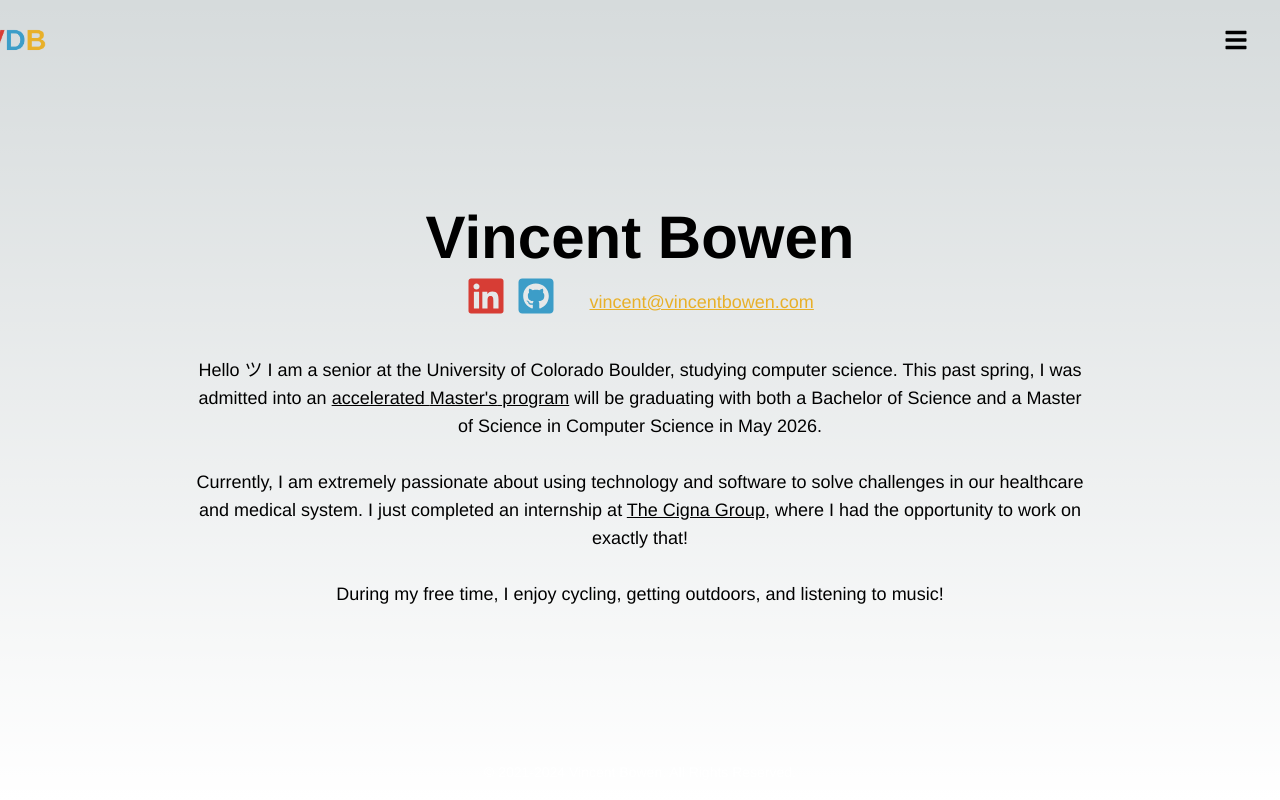
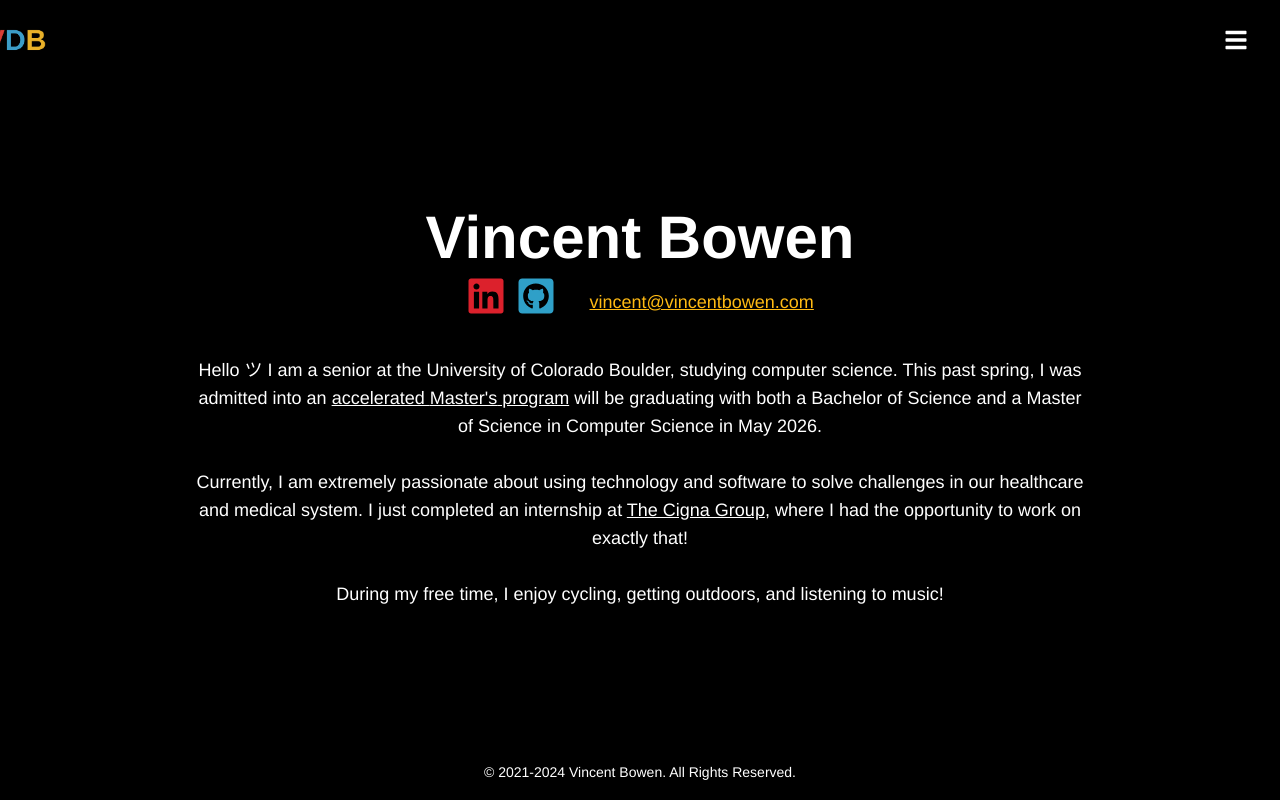
Before and after one commit to vincedbowen/vincedbowen.github.io, a Next.js app: page /about in a window 1280 px wide. Built offline with nearby package versions, Linux system fonts and the light colour scheme.

Commit message:
fixing color and removing light mode

```diff
--- a/app/components/Navbar.js
+++ b/app/components/Navbar.js
@@ -35,8 +35,8 @@ export function WiggleMenu() {
             <MenuButton className="group relative flex rounded-full bg-gray-800 text-sm">
                 <span className="absolute -inset-1.5" />
                 <span className="sr-only">Open user menu</span>
-                <FaBars aria-hidden="true" className="block h-6 w-auto group-data-[open]:hidden"/>
-                <FaTimes aria-hidden="true" className="hidden h-6 w-auto group-data-[open]:block" />
+                <FaBars aria-hidden="true" className="block h-6 w-auto group-data-[open]:hidden fill-white"/>
+                <FaTimes aria-hidden="true" className="hidden h-6 w-auto group-data-[open]:block fill-white" />
             </MenuButton>
         </motion.div>
     );
@@ -66,12 +66,12 @@ export default function Navbar() {
                 className="absolute right-0 z-10 mt-2 w-48 origin-top-right rounded-md bg-white py-1 shadow-lg ring-1 ring-black ring-opacity-5 transition focus:outline-none data-[closed]:scale-95 data-[closed]:transform data-[closed]:opacity-0 data-[enter]:duration-100 data-[leave]:duration-75 data-[enter]:ease-out data-[leave]:ease-in"
               >
                 <MenuItem>
-                  <Link href="/resume" className="block px-4 py-2 text-sm text-gray-700 data-[focus]:bg-gray-100 text-black">
+                  <Link href="/resume" className="block px-4 py-2 text-sm text-gray-700 data-[focus]:bg-gray-100 text-black hover:underline">
                     Resume
                   </Link>
                 </MenuItem>
                 <MenuItem>
-                  <Link href="/colophon" className="block px-4 py-2 text-sm text-gray-700 data-[focus]:bg-gray-100 text-black">
+                  <Link href="/colophon" className="block px-4 py-2 text-sm text-gray-700 data-[focus]:bg-gray-100 text-black hover:underline">
                     Colophon
                   </Link>
                 </MenuItem>
--- a/app/globals.css
+++ b/app/globals.css
@@ -18,13 +18,13 @@
 
 body {
   color: rgb(var(--foreground-rgb));
-  background: linear-gradient(
-      to bottom,
-      transparent,
-      rgb(var(--background-end-rgb))
-    )
-    rgb(var(--background-start-rgb));
+  background: black;
 }
+
+p, text, h1, td {
+  color: white;
+}
+
 
 @layer utilities {
   .text-balance {
--- a/app/layout.js
+++ b/app/layout.js
@@ -10,11 +10,11 @@ export const metadata = {
 
 export default function RootLayout({ children }) {
   return (
-    <html lang="en">
+    <html lang="en" className="dark">
       <head>
         <link rel="icon" href="/vdbHome.png" />
       </head>
-      <body className={arimo.className}>{children}</body>
+      <body className={arimo.className }>{children}</body>
     </html>
   );
 }
--- a/tailwind.config.js
+++ b/tailwind.config.js
@@ -5,32 +5,20 @@ module.exports = {
     "./components/**/*.{js,ts,jsx,tsx,mdx}",
     "./app/**/*.{js,ts,jsx,tsx,mdx}",
   ],
-  darkMode: {
+  darkMode: 'class',
+  theme: {
+    extend: {
+    },
     colors: {
-      'red': '#D73D35',
+      'red': '#dc212c',
       'brown': '#71553D',
-      'yellow': '#E8B029',
+      'yellow': '#ffba13',
       'navy': '#173952',
       'black': '#0C0C0C',
       'white': '#FFFFFF',
       'pink': '#A18792',
       'green': '#80815F',
-      'light-blue': '#3C9DC8'
-    }
-  },
-  theme: {
-    extend: {
-    },
-    colors: {
-      'red': '#D73D35',
-      'brown': '#71553D',
-      'yellow': '#E8B029',
-      'navy': '#173952',
-      'black': '#0C0C0C',
-      'white': '#FFFFFF',
-      'pink': '#A18792',
-      'green': '#80815F',
-      'light-blue': '#3C9DC8'
+      'light-blue': '#2fa0c8'
     }
   },
   plugins: [],
```
